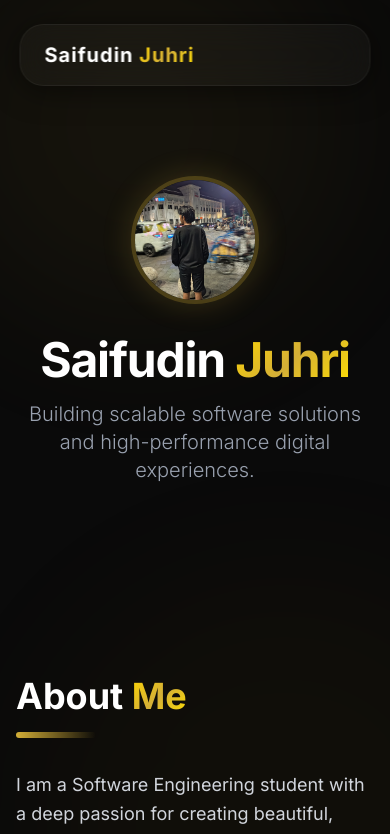
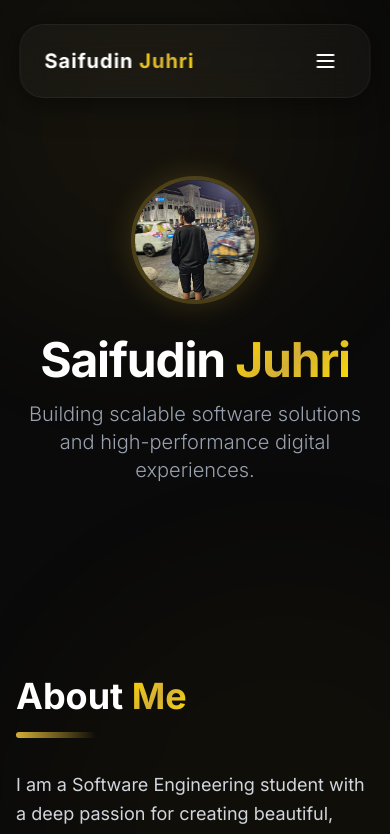
Before and after one commit to juhrii/portfolio-terminal, a Next.js app: page / in a window 390 px wide. Shown: the top 834 px of the page. Built offline with nearby package versions, Linux system fonts and the light colour scheme.

Commit message:
feat: add mobile hamburger menu to navbar

```diff
--- a/src/components/navbar.tsx
+++ b/src/components/navbar.tsx
@@ -1,29 +1,60 @@
 "use client";
 
 import Link from 'next/link';
+import { useState } from 'react';
 
 export function Navbar() {
+  const [isMobileMenuOpen, setIsMobileMenuOpen] = useState(false);
+
   return (
+    <>
       <nav className="fixed top-6 left-1/2 -translate-x-1/2 z-50 w-[90%] max-w-5xl glass-panel px-6 py-4 flex justify-between items-center rounded-2xl animate-fade-in-scale">
 
-      {/* Left Links */}
+        {/* Left Links (Desktop) */}
         <div className="hidden md:flex flex-1 justify-start gap-8 text-sm font-medium text-gray-300">
           <Link href="/#about" className="hover:text-[#D4AF37] transition-colors">About</Link>
           <Link href="/#projects" className="hover:text-[#D4AF37] transition-colors">Projects</Link>
         </div>
 
         {/* Center Logo */}
-      <Link href="/" className="text-xl font-bold tracking-wider text-white whitespace-nowrap text-center hover:scale-105 transition-transform cursor-pointer block">
+        <div className="flex-1 md:flex-none flex justify-start md:justify-center">
+          <Link href="/" onClick={() => setIsMobileMenuOpen(false)} className="text-xl font-bold tracking-wider text-white whitespace-nowrap hover:scale-105 transition-transform cursor-pointer block">
             Saifudin <span className="text-gradient-gold">Juhri</span>
           </Link>
+        </div>
 
-      {/* Right Links */}
+        {/* Right Links (Desktop) */}
         <div className="hidden md:flex flex-1 justify-end gap-6 text-sm font-medium text-gray-300 items-center">
           <Link href="/guestbook" className="hover:text-[#D4AF37] transition-colors">Guestbook</Link>
           <Link href="/#contact" className="hover:text-[#D4AF37] transition-colors">Contact</Link>
           <a href="#" className="hover:text-white px-4 py-1.5 rounded-full bg-white/10 hover:bg-white/20 transition-all border border-white/5">Resume</a>
         </div>
 
+        {/* Mobile Menu Button */}
+        <button
+          className="md:hidden text-white p-2"
+          onClick={() => setIsMobileMenuOpen(!isMobileMenuOpen)}
+        >
+          <svg className="w-6 h-6" fill="none" stroke="currentColor" viewBox="0 0 24 24">
+            {isMobileMenuOpen ? (
+              <path strokeLinecap="round" strokeLinejoin="round" strokeWidth={2} d="M6 18L18 6M6 6l12 12" />
+            ) : (
+              <path strokeLinecap="round" strokeLinejoin="round" strokeWidth={2} d="M4 6h16M4 12h16M4 18h16" />
+            )}
+          </svg>
+        </button>
       </nav>
+
+      {/* Mobile Menu Overlay */}
+      {isMobileMenuOpen && (
+        <div className="fixed inset-0 z-40 bg-black/95 backdrop-blur-xl md:hidden flex flex-col items-center justify-center space-y-8 animate-fade-in">
+          <Link href="/#about" onClick={() => setIsMobileMenuOpen(false)} className="text-2xl font-medium text-white hover:text-[#D4AF37] transition-colors">About</Link>
+          <Link href="/#projects" onClick={() => setIsMobileMenuOpen(false)} className="text-2xl font-medium text-white hover:text-[#D4AF37] transition-colors">Projects</Link>
+          <Link href="/guestbook" onClick={() => setIsMobileMenuOpen(false)} className="text-2xl font-medium text-white hover:text-[#D4AF37] transition-colors">Guestbook</Link>
+          <Link href="/#contact" onClick={() => setIsMobileMenuOpen(false)} className="text-2xl font-medium text-white hover:text-[#D4AF37] transition-colors">Contact</Link>
+          <a href="#" className="text-xl text-black bg-[#D4AF37] px-8 py-3 rounded-full mt-4 font-bold">Resume</a>
+        </div>
+      )}
+    </>
   );
 }
```
Lines whose indentation alone changed are shown as unchanged.
